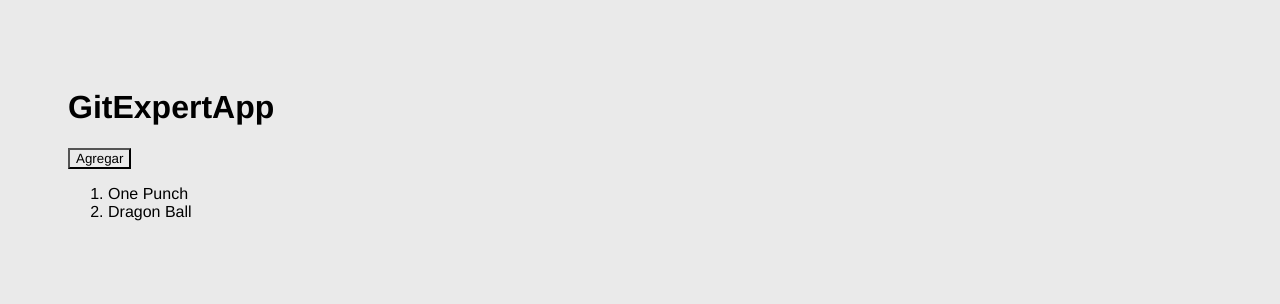
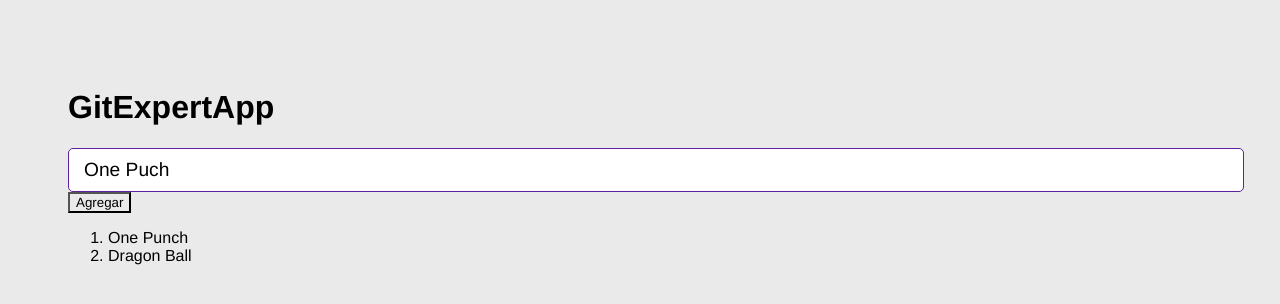
Before and after one commit to SanchezSoraya/Aplicacion-GitExpertApp, a React (Vite) app: page / in a window 1280 px wide. Shown: the top 304 px of the page. Built offline with nearby package versions, Linux system fonts and the light colour scheme.

Commit message:
componente AddCategory

```diff
--- a/src/GitExpertApp.jsx
+++ b/src/GitExpertApp.jsx
@@ -1,4 +1,5 @@
 import { useState } from "react";
+import { AddCategory } from "./components/AddCategory";
 
 export const GitExpertApp = () => {
 
@@ -18,6 +19,7 @@
       <h1>GitExpertApp</h1>
 
       {/* Input */}
+      <AddCategory/>
 
       {/* Listado de Git */}
       <button onClick={ onAddCategory }>Agregar</button>
--- /dev/null
+++ b/src/components/AddCategory.jsx
@@ -0,0 +1,26 @@
+import { useState } from "react"
+
+
+export const AddCategory = () => {
+  //cada componente puede tener su propio estado
+const [inputValue, setInputValue] = useState('One Puch');
+
+const onInputChange = ( { target }) => {
+  setInputValue( target.value );
+}
+const onSubmit = ( event ) =>{
+  event.preventDefault();
+  console.log(inputValue)
+}
+
+  return (
+    <form onSubmit={ (event) => onSubmit(event)}>
+      <input
+        type="text"
+        placeholder="Buscar gits"
+        value={ inputValue }
+        onChange={ onInputChange }
+      />
+    </form>
+  )
+}
```
